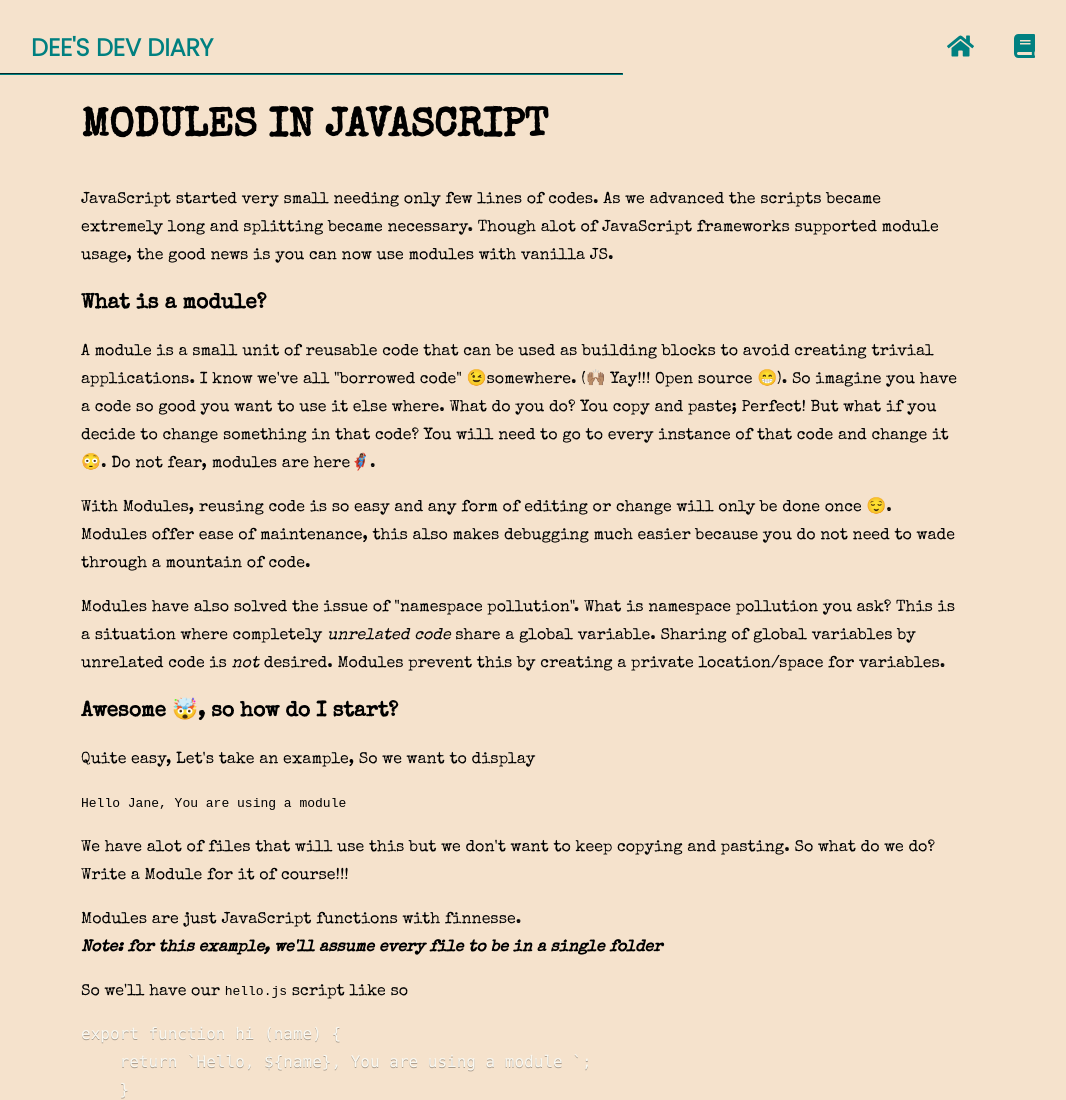
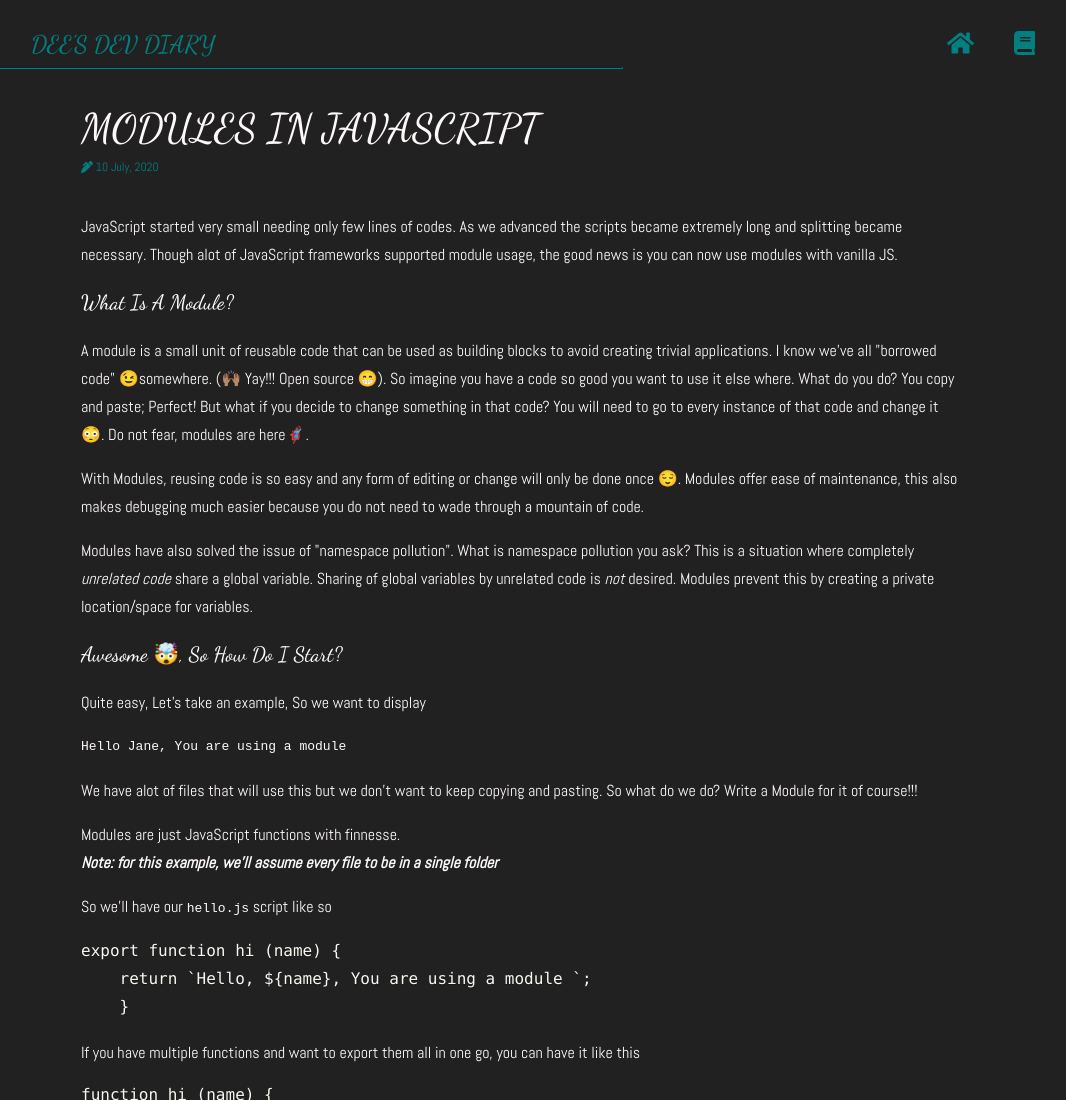
Before and after one commit to SLKhadeeja/dees-dev-diary, a Gatsby site: page /modules-in-javascript/ in a window 1280 px wide. Shown: the top 1100 px of the page, without its empty margins (119-1185 px from the left). Built offline with nearby package versions, Linux system fonts and the light colour scheme; Gatsby itself is replaced by a stand-in of ours; some packages are replaced by stand-ins of ours; code samples lack their colours.

Commit message:
changed diary page styles

```diff
--- a/src/components/diaryBody/diaryBody.css
+++ b/src/components/diaryBody/diaryBody.css
@@ -1,19 +1,35 @@
-@import url('https://fonts.googleapis.com/css2?family=Special+Elite&display=swap');
+@import url('https://fonts.googleapis.com/css2?family=Abel&display=swap');
+@import url('https://fonts.googleapis.com/css2?family=Dancing+Script:wght@500&display=swap');
 
 .diary-body {
-    font-family: 'Special Elite', monospace;
+    font-family: 'Abel', sans-serif;
     line-height: 28px;
     padding: 30px 200px;
     padding-top: 10px;
 }
 
+.main-content {
+    margin: 2em 0;
+}
+
+h1, h2, h3, h4, h5 {
+    font-family: 'Dancing Script', cursive;
+    font-weight: 400;
+}
+
 h5 {
     font-size: 1.3em;
     margin: 20px 0;
+    text-transform: capitalize;
+}
+
+.diary-body > p {
+    color: var(--primaryColor);
+    margin: 0;
+    font-size: 12px;
 }
 
 h2 {
-    width: 20ch;
     max-width: 100%;
     font-size: 2.5em;
     display: flex;
@@ -21,10 +37,11 @@ h2 {
     flex-flow: nowrap;
     text-transform: uppercase;
     line-height: 50px;
+    margin-bottom: 0;
 }
 
 ol > li {
-    color: var(--black);
+    color: var(--white);
 }
 
 .header-img {
@@ -33,7 +50,11 @@ ol > li {
 
 @media screen and (max-width: 480px) {
     .diary-body {
-        padding: 0 50px;
+        padding: 0 20px;
+    }
+
+    .diary-body > p {
+        font-size: 10px;
     }
 
     h2 {
--- a/src/components/diaryBody/diaryBody.js
+++ b/src/components/diaryBody/diaryBody.js
@@ -1,14 +1,16 @@
 import React from "react";
+import { FontAwesomeIcon } from "@fortawesome/react-fontawesome";
 import "./diaryBody.css";
+import { faPenAlt } from "@fortawesome/free-solid-svg-icons";
 
 const DiaryBody = props => {
-  const { title, html } = props;
+  const { title, date, html } = props;
 
   return (
     <div className="diary-body">
       <h2>{title}</h2>
-      {/* <img className="header-img" src={CardImage} alt="baby-using-laptop" /> */}
-      <div dangerouslySetInnerHTML={html} />
+      <p><FontAwesomeIcon icon={faPenAlt} /> {date}</p>
+      <div className="main-content" dangerouslySetInnerHTML={html} />
     </div>
   );
 };
--- a/src/components/headers/diaryPageHeader/diaryPageHeader.css
+++ b/src/components/headers/diaryPageHeader/diaryPageHeader.css
@@ -2,7 +2,7 @@
     padding: 30px 100px;
     padding-bottom: 0;
     position: fixed;
-    background-color: var(--paperBrown);
+    background-color: var(--grey);
     width: 100vw;
     top: 0;
 }
--- a/src/diaryPages/modules-in-javascript/index.md
+++ b/src/diaryPages/modules-in-javascript/index.md
@@ -3,7 +3,7 @@ id: "2"
 coverImage: "modules-in-javascript.jpeg"
 title: "Modules in JavaScript"
 author: "DeeDee"
-date: "10 Jul, 2020"
+date: "10 July, 2020"
 description: "A beginners guide to modules in JavaScript"
 ---
 
--- a/src/diaryPages/my-baby-steps-into-tech/index.md
+++ b/src/diaryPages/my-baby-steps-into-tech/index.md
@@ -3,7 +3,7 @@ id: "1"
 coverImage: "my-baby-steps-into-tech.jpg"
 title: "My baby steps into Tech"
 author: "DeeDee"
-date: "19 Jun, 2020"
+date: "19 June, 2020"
 description: "An inside story on how I started out in tech. The beginning of my journey as a developer"
 ---
 
--- a/src/styles/global.css
+++ b/src/styles/global.css
@@ -52,7 +52,8 @@ a {
 }
 
 .diary-page {
-  background-color: var(--paperBrown);
+  background-color: var(--grey);
+  color: var(--white);
   padding-top: 60px;
 
 }
--- a/src/templates/singleDiaryPage.js
+++ b/src/templates/singleDiaryPage.js
@@ -12,6 +12,7 @@ export const query = graphql`
       html
       frontmatter {
         title
+        date
       }
     }
   }
@@ -25,7 +26,7 @@ const DiaryPage = ({ data }) => {
     <div className="diary-page">
       <Helmet title={`Dee's Dev Diary - ${post.frontmatter.title}`} defer={false} />
       <DiaryPageHeader />
-      <DiaryBody title={post.frontmatter.title} html={{ __html: post.html }} />
+      <DiaryBody date={post.frontmatter.date} title={post.frontmatter.title} html={{ __html: post.html }} />
       <Footer />
       <DiaryPageFooter />
     </div>
```
